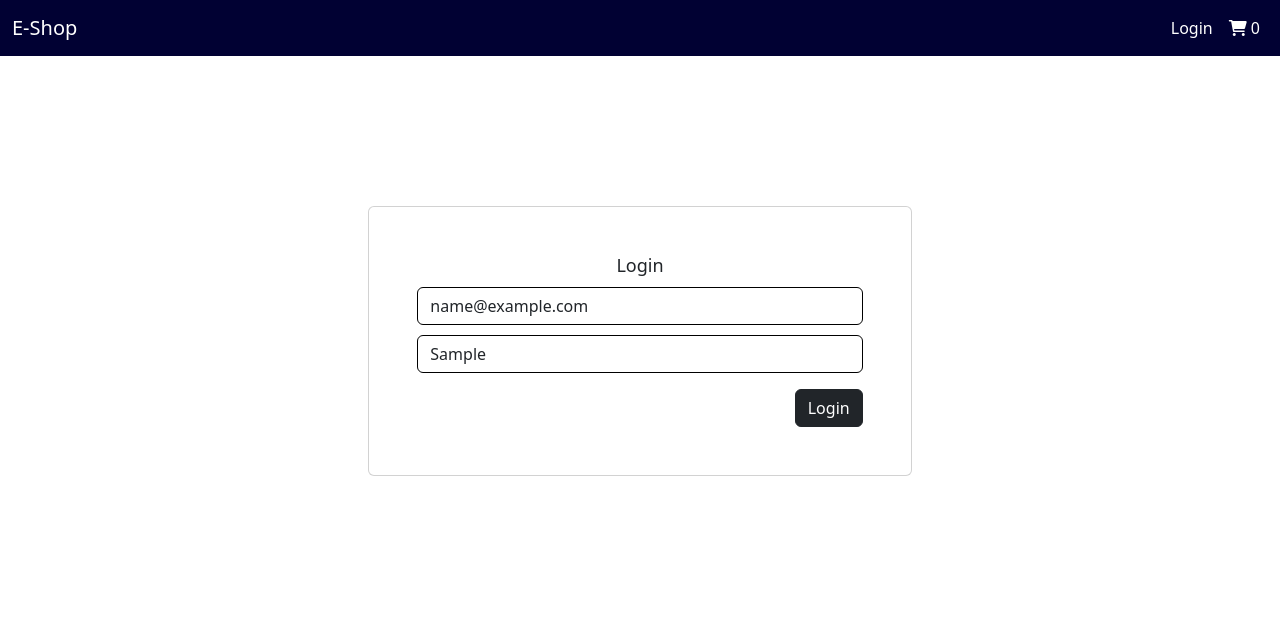
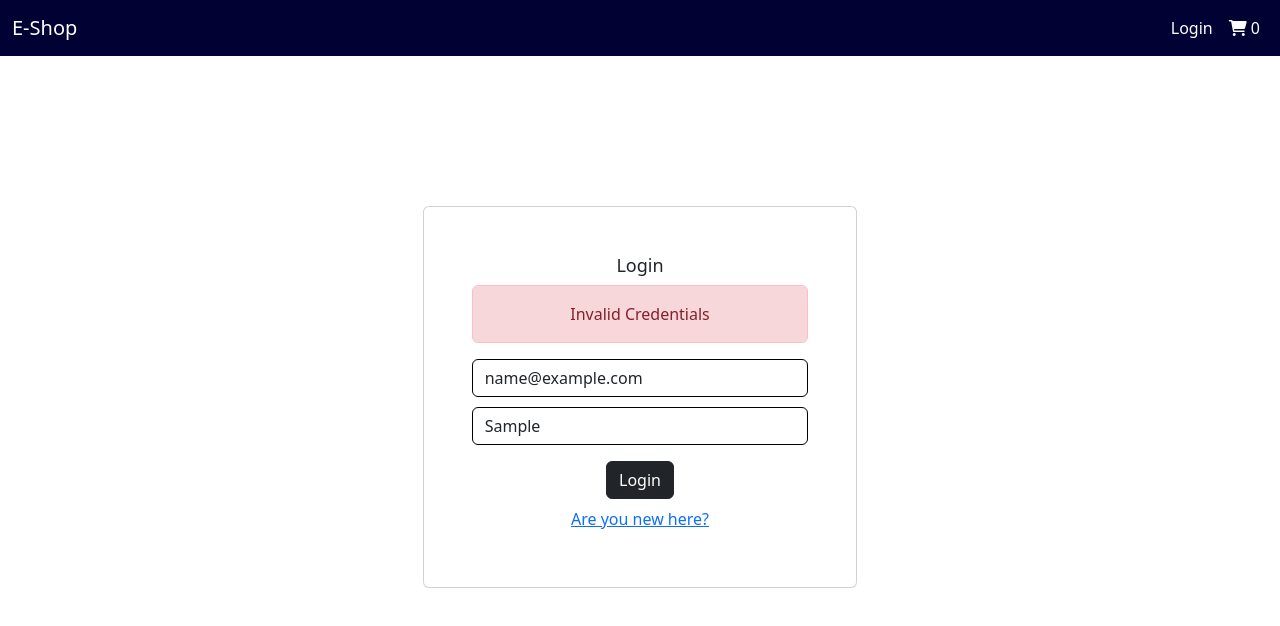
Before and after one commit to subashhB/mern-ecommerce, a React (Create React App) app in the folder client/: page /login in a window 1280 px wide. Both pictures are taken after typing "name@example.com", "Sample" into the empty fields and a click on the button "Login". Shown: the top 626 px of the page. Built offline with nearby package versions, Linux system fonts and the light colour scheme; no server answers.

Commit message:
Success, Error and Loading Styling

```diff
--- /dev/null
+++ b/client/src/components/Error.js
@@ -0,0 +1,11 @@
+import React from 'react'
+
+export default function Error({error}) {
+  return (
+    <div>
+        <div className="alert alert-danger" role="alert">
+            {error}
+        </div>
+    </div>
+  )
+}
--- /dev/null
+++ b/client/src/components/Loader.js
@@ -0,0 +1,11 @@
+import React from 'react'
+
+export default function Loader() {
+  return (
+    <div className='mt-5'>
+        <div className="spinner-border mt-5" role="status" style={{width:'100px', height:'100px'}}>
+            <span className="visually-hidden">Loading...</span>
+        </div>
+    </div>
+  )
+}
--- /dev/null
+++ b/client/src/components/Success.js
@@ -0,0 +1,11 @@
+import React from 'react'
+
+export default function Success({success}) {
+  return (
+    <div>
+        <div className="alert alert-success" role="alert">
+            {success}
+        </div>
+    </div>
+  )
+}
--- a/client/src/screens/Description.js
+++ b/client/src/screens/Description.js
@@ -2,6 +2,8 @@ import React, { useEffect, useState } from "react";
 import { useDispatch, useSelector } from "react-redux";
 import { useParams } from "react-router-dom";
 import { getProductById } from "../actions/productActions";
+import Loader from "../components/Loader";
+import Error from "../components/Error";
 import { addToCart } from "../actions/cartActions";
 
 export default function Description({match}){
@@ -22,14 +24,9 @@ export default function Description({match}){
     return (
       <div>
         {loading ? (
-          <div
-            className="spinner-border position-absolute top-50 start-50 translate-middle"
-            role="status"
-          >
-            <span className="visually-hidden">Loading...</span>
-          </div>
+          <Loader/>
         ) : error ? (
-          <h1>Somthing went Wrong</h1>
+          <Error error="Something went wrong..."/>
         ) : (
           <div className="row">
             <div className="col-md-6">
--- a/client/src/screens/Homescreen.js
+++ b/client/src/screens/Homescreen.js
@@ -5,6 +5,8 @@ import Product from '../components/Product';
 import { useDispatch , useSelector} from 'react-redux';
 import { getAllProductsReducer } from '../reducers/productReducers';
 import { getAllProducts } from '../actions/productActions';
+import Loader from '../components/Loader';
+import Error from '../components/Error';
 
 export default function Homescreen() {
     const getAllProductsState = useSelector(state=>state.getAllProductsReducer)
@@ -17,11 +19,9 @@ export default function Homescreen() {
         <div>
             <div className="row justify-content-center">
                 {loading ? (
-                    <div className="spinner-border position-absolute top-50 start-50 translate-middle" role="status">
-                        <span className="visually-hidden">Loading...</span>
-                    </div>
+                    <Loader/>
                 ): error? (
-                    <h1>Somthing went Wrong</h1>
+                    <Error error="Something went Wrong..."/>
                 ): (
                     products.map(product=>{
                         return <div className='col-md-3 m-5 card p-2' key={product._id}>
--- a/client/src/screens/Login.js
+++ b/client/src/screens/Login.js
@@ -1,8 +1,12 @@
 import React, { useEffect, useState } from 'react'
 import {useDispatch, useSelector} from 'react-redux';
 import { loginUser } from '../actions/userActions';
+import Error from '../components/Error';
+import Loader from '../components/Loader';
 
 export default function Login() {
+    const loginReducer = useSelector(state=> state.loginReducer)
+    const{loading, error} = loginReducer
     const[email, setEmail] = useState('');
     const[password, setPassword] = useState('');
     const dispatch = useDispatch();
@@ -24,15 +28,19 @@ export default function Login() {
   return (
     <div>
         <div className="row justify-content-center">
-            <div className="col-md-5 card p-5" style={{marginTop: '150px'}}>
+            <div className="col-md-4 card p-5" style={{marginTop: '150px'}}>
                 <div className="div">
                     <h1 className='text-center mb-2'>Login</h1>
+                    {error && (<Error error={error}/>)}
+                    {loading && (<Loader/>)}
                    <form onSubmit={login}>
                         <input type="text" className='form-control' required placeholder='E-mail Address' value={email} onChange={(e)=>{setEmail(e.target.value)}}/>
                         <input type="text" className='form-control' required placeholder='Password' value={password} onChange={(e)=>{setPassword(e.target.value)}}/>
-                        <button type='submit' className='btn btn-dark mt-3 float-end'>Login</button>
+                        <button type='submit' className='btn btn-dark mt-3 float-center'>Login</button>
                    </form>
+
                 </div>
+                <a href='/register' className='m-2'>Are you new here?</a>
             </div>
         </div>
     </div>
--- a/client/src/screens/Register.js
+++ b/client/src/screens/Register.js
@@ -1,8 +1,13 @@
 import React, { useState } from 'react'
 import {useDispatch, useSelector} from 'react-redux';
 import { registerNewUser } from '../actions/userActions';
+import Error from '../components/Error';
+import Loader from '../components/Loader';
+import Success from '../components/Success';
 
 export default function Register() {
+    const registerState = useSelector(state=> state.registerNewUserReducer)
+    const {loading, error, success} = registerState
     const[name, setName] = useState('');
     const[email, setEmail] = useState('');
     const[password, setPassword] = useState('');
@@ -31,6 +36,9 @@ export default function Register() {
             <div className="col-md-5 card p-5" style={{marginTop: '150px'}}>
                 <div className="div">
                     <h1 className='text-center mb-2'>Register</h1>
+                    {error && (<Error error={error}/>)}
+                    {loading && (<Loader/>)}
+                    {success && (<Success success="Account Created Successfully!"/>)}
                    <form onSubmit={register}>
                         <input type="text" className='form-control' required placeholder='Your Name Here' value={name} onChange={(e)=>{setName(e.target.value)}}/>
                         <input type="text" className='form-control' required placeholder='E-mail Address' value={email} onChange={(e)=>{setEmail(e.target.value)}}/>
@@ -38,7 +46,9 @@ export default function Register() {
                         <input type="text" className='form-control' required placeholder='Confirm Password' value={cpassword} onChange={(e)=>{setCPassword(e.target.value)}}/>
                         <button type='submit' className='btn btn-dark mt-3 float-end'>REGISTER</button>
                    </form>
+
                 </div>
+                <a href='/login' className='m-3'>Already have an account?</a>
             </div>
         </div>
     </div>
```
